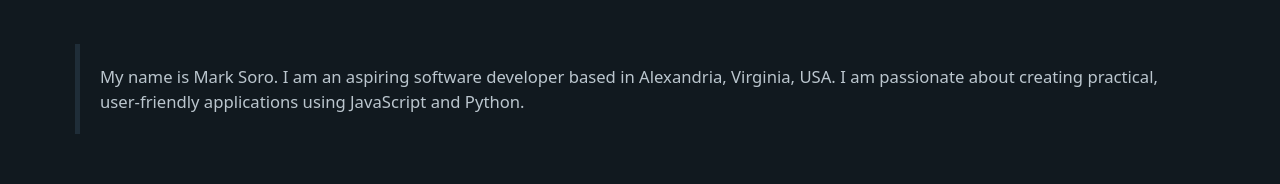
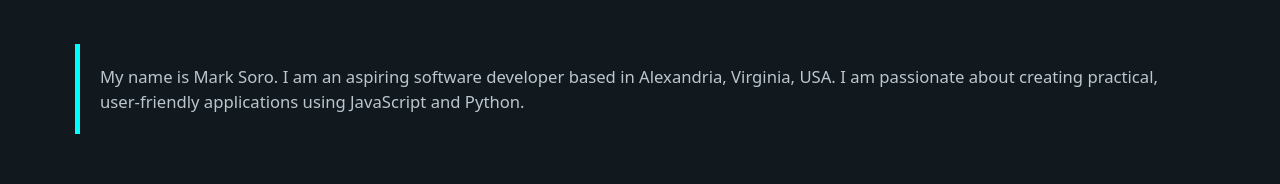
Before and after one commit to m-soro/m-soro.github.io.v1, a React (Vite) app: page /#/ in a window 1280 px wide. Shown: the part 276-460 px from the top of the page. Built offline with nearby package versions, Linux system fonts and the light colour scheme.

Commit message:
update blockquote color

```diff
--- a/src/App.css
+++ b/src/App.css
@@ -25,6 +25,10 @@
 
 .Home blockquote {
   font-size: smaller;
+}
+
+.Home blockquote {
+  border-left: 0.25rem solid aqua;
 }
 
 .Home section img {
```
Also changed, not shown: 4 other files (tests, documents, lock files or other folders).
